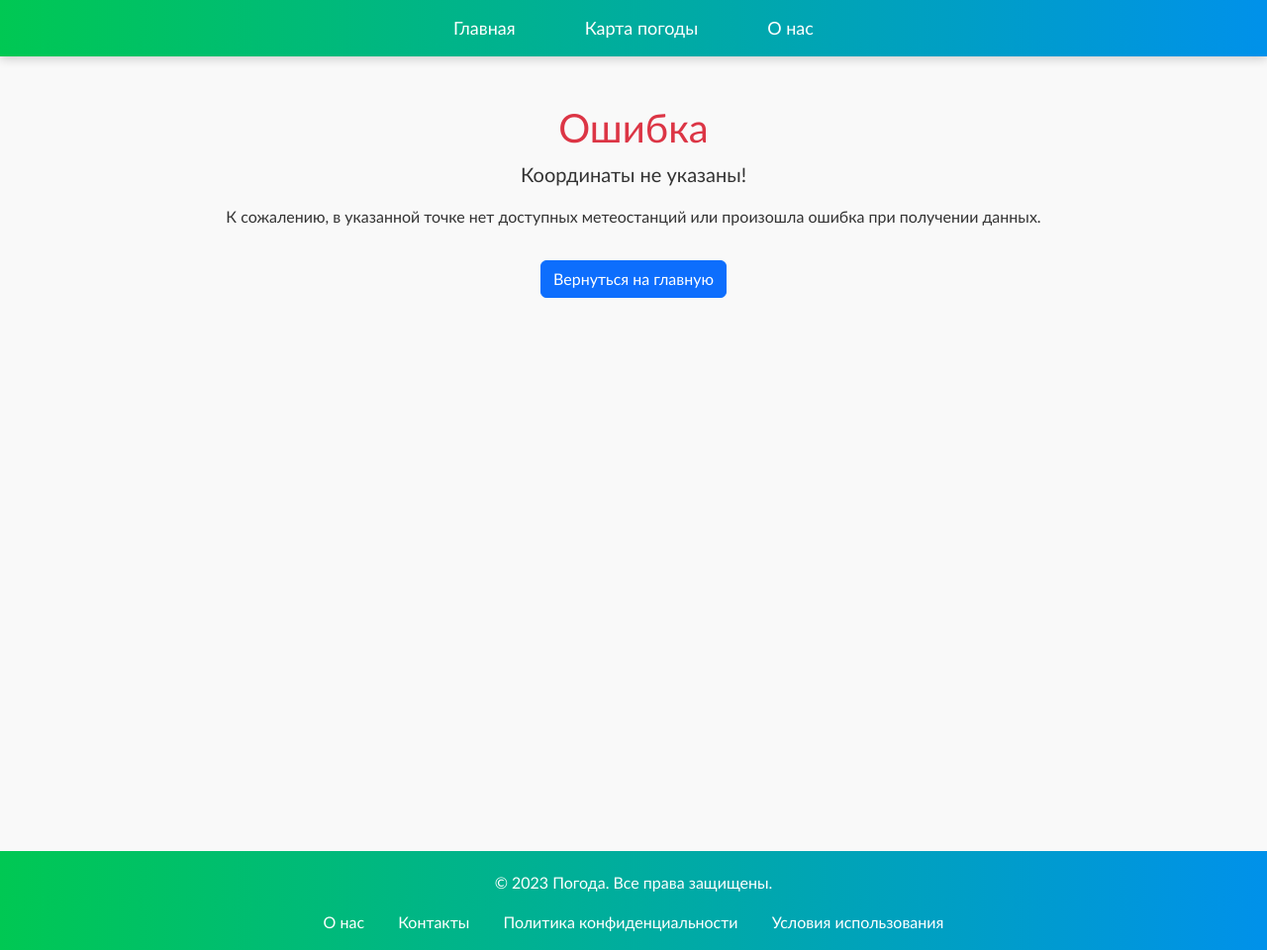
After one commit to Egusev3000/THEWEATHER, a Django app: page /weather-by-coords/ in a window 1280 px wide. The commit adds this page. Shown: the whole page at 99% size. Run offline with Django 5.2, Linux system fonts and the light colour scheme.

Commit message:
Added except for http error. No search meteostantions

```diff
--- /dev/null
+++ b/weather/templates/error.html
@@ -0,0 +1,23 @@
+{% load static %}
+<!DOCTYPE html>
+<html lang="ru">
+<head>
+    <meta charset="UTF-8">
+    <meta name="viewport" content="width=device-width, initial-scale=1.0">
+    <title>Ошибка - Погода</title>
+    <link rel="stylesheet" href="{% static 'css/styles.css' %}">
+    <link href="https://cdn.jsdelivr.net/npm/bootstrap@5.3.0/dist/css/bootstrap.min.css" rel="stylesheet">
+</head>
+<body>
+    {% include "main/menu.html" %}
+
+    <div class="container mt-5 text-center">
+        <h1 class="text-danger">Ошибка</h1>
+        <p class="lead">{{ error }}</p>
+        <p>К сожалению, в указанной точке нет доступных метеостанций или произошла ошибка при получении данных.</p>
+        <a href="/" class="btn btn-primary mt-3">Вернуться на главную</a>
+    </div>
+
+    {% include "main/footer.html" %}
+</body>
+</html>
--- a/weather/templates/weather/weather_map.html
+++ b/weather/templates/weather/weather_map.html
@@ -81,13 +81,15 @@
             </div>
             <input type="hidden" id="lat" name="lat">
             <input type="hidden" id="lon" name="lon">
+            <div id="weatherCard"></div>
+
+            <div id="map" style="width: 100%; height: 500px;"></div>
             <button type="submit" class="btn btn-primary">Показать погоду по координатам</button>
         </form>
 
-        <div id="weatherCard"></div>
 
-        <div id="map" style="width: 100%; height: 500px;"></div>
     </div>
+
 
     {% include "main/footer.html" %}
 </body>
--- a/weather/views.py
+++ b/weather/views.py
@@ -163,6 +163,10 @@ def privacy_policy(request):
 def terms_of_service(request):
     return render(request, 'weather/terms_of_service.html')
 
+from django.shortcuts import render
+from django.conf import settings
+import requests
+
 def weather_by_coords(request):
     lat = request.GET.get('lat', '').strip()
     lon = request.GET.get('lon', '').strip()
@@ -171,7 +175,6 @@ def weather_by_coords(request):
         return render(request, 'error.html', {'error': "Координаты не указаны!"})
 
     try:
-        # API для получения прогноза по координатам
         api_key = settings.WEATHERAPI_KEY
         url = f"http://api.weatherapi.com/v1/forecast.json?key={api_key}&q={lat},{lon}&days=3&lang=ru"
 
@@ -179,21 +182,25 @@ def weather_by_coords(request):
         response.raise_for_status()
         data = response.json()
 
+        # Проверяем, содержит ли ответ нужные данные
         if "location" not in data or "current" not in data or "forecast" not in data:
-            return render(request, 'error.html', {'error': "Некорректные данные от API."})
+            return render(request, 'error.html', {'error': "В данном месте отсутствуют метеостанции."})
 
         # Получаем текущую погоду
-        current_temp = data["current"]["temp_c"]
-        current_humidity = data["current"]["humidity"]
-        current_wind_speed = data["current"]["wind_kph"]
-        current_precipitation = data["current"].get("precip_mm", 0)
+        current_weather = data["current"]
+        current_temp = current_weather.get("temp_c")
+        current_humidity = current_weather.get("humidity")
+        current_wind_speed = current_weather.get("wind_kph", 0)
+        current_precipitation = current_weather.get("precip_mm", 0)
 
-        current_comfort_index = calculate_comfort_index(current_temp, current_humidity, current_wind_speed, current_precipitation)
+        current_comfort_index = calculate_comfort_index(
+            current_temp, current_humidity, current_wind_speed, current_precipitation
+        )
 
         weather_data = {
             "city": data["location"]["name"],
             "temperature": current_temp,
-            "condition": data["current"]["condition"]["text"],
+            "condition": current_weather["condition"]["text"],
             "humidity": current_humidity,
             "wind_speed": current_wind_speed,
             "comfort_index": current_comfort_index
@@ -201,15 +208,15 @@ def weather_by_coords(request):
 
         # Прогноз на несколько дней
         forecast_data = []
-
-        # Проходимся по каждому дню прогноза и рассчитываем индекс комфорта
         for day in data["forecast"]["forecastday"]:
             avg_temp = (day["day"]["maxtemp_c"] + day["day"]["mintemp_c"]) / 2
             avg_humidity = day["day"]["avghumidity"]
             max_wind_speed = day["day"]["maxwind_kph"]
             total_precipitation = day["day"].get("totalprecip_mm", 0)
 
-            comfort_index = calculate_comfort_index(avg_temp, avg_humidity, max_wind_speed, total_precipitation)
+            comfort_index = calculate_comfort_index(
+                avg_temp, avg_humidity, max_wind_speed, total_precipitation
+            )
 
             forecast_data.append({
                 "date": day["date"],
@@ -229,6 +236,8 @@ def weather_by_coords(request):
     except requests.exceptions.ConnectionError:
         return render(request, 'error.html', {'error': "Ошибка соединения с API."})
     except requests.exceptions.HTTPError as http_err:
-        return render(request, 'error.html', {'error': f"HTTP ошибка: {str(http_err)}"})
-    except requests.exceptions.RequestException as e:
-        return render(request, 'error.html', {'error': f"Ошибка запроса: {str(e)}"})
+        return render(request, 'error.html', {'error': f"HTTP ошибка: {http_err.response.status_code}"})
+    except requests.exceptions.RequestException:
+        return render(request, 'error.html', {'error': "Произошла ошибка при получении данных о погоде."})
+    except Exception as e:
+        return render(request, 'error.html', {'error': f"Непредвиденная ошибка: {str(e)}"})
```
